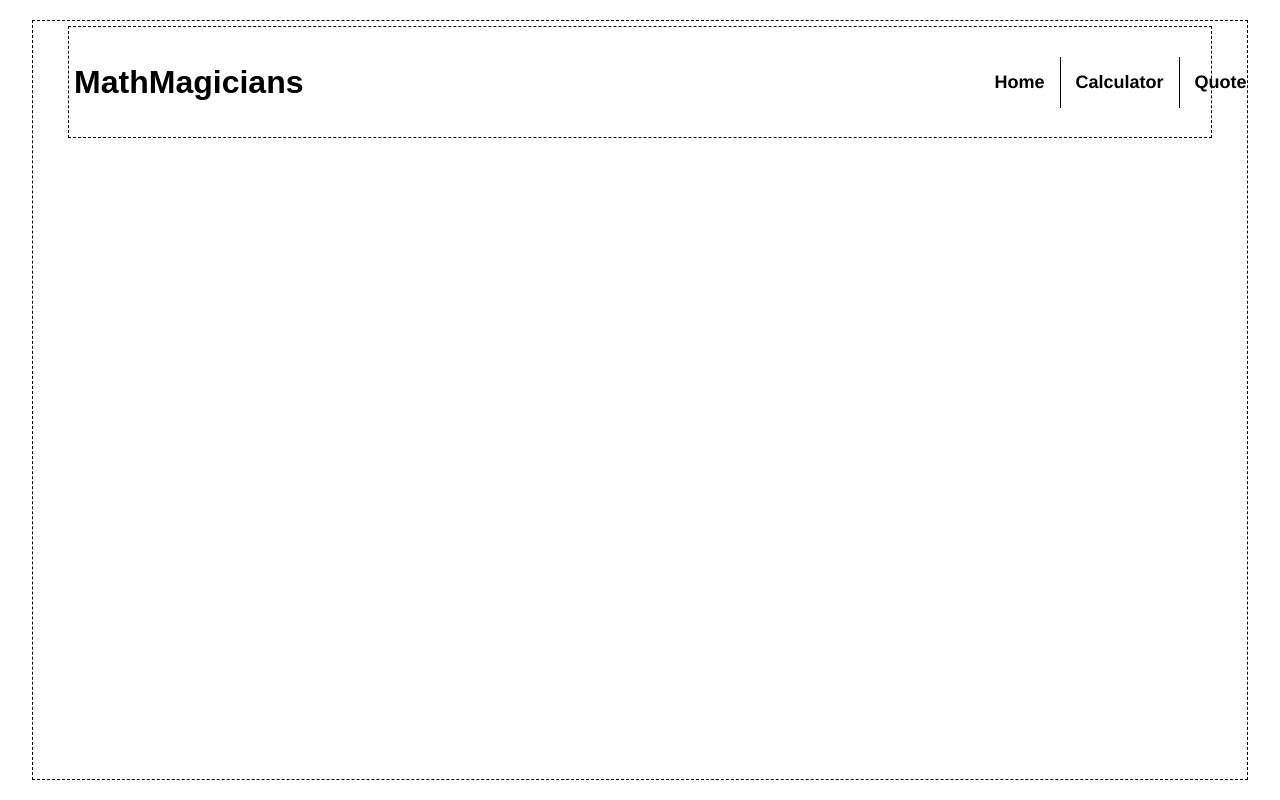
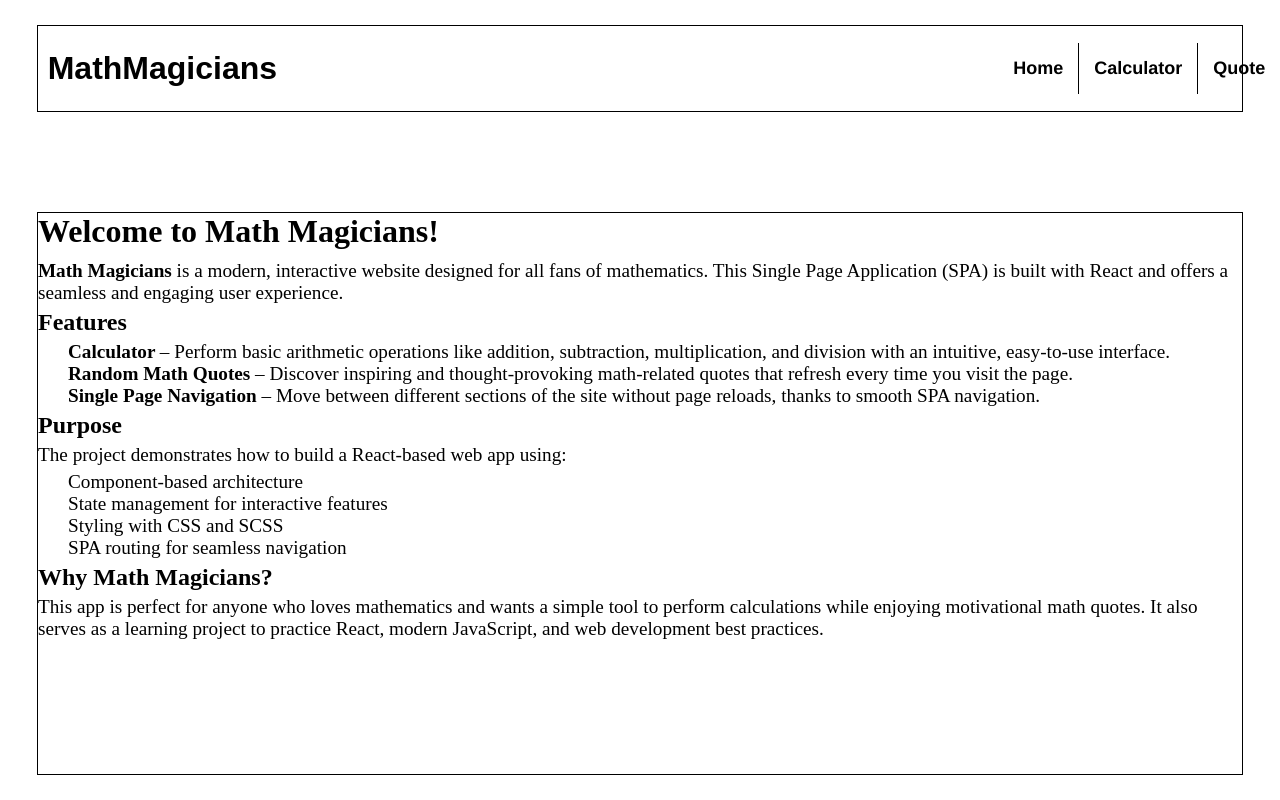
Before and after one commit to rocker-bell/MathMagicians, a React (Vite) app: page / in a window 1280 px wide. Built offline with nearby package versions, Linux system fonts and the light colour scheme.

Commit message:
Add HomePage webapp description - layout and minimal styles

```diff
--- a/src/Pages/HomePage.jsx
+++ b/src/Pages/HomePage.jsx
@@ -1,12 +1,55 @@
 import "../Styles/HomePage.css";
 import NavBar from "./Components/NavBar";
+
 export default function HomePage() {
-    return (
-        <>
-           <div className="HomePage-wrapper">
+  return (
+    <div className="HomePage-wrapper">
+      <NavBar />
 
-                <NavBar/>
-            </div>
-        </>
-    )
+      <main className="HomePage-mainContainer">
+        <h2 className="HomePage-mainContainer-title HomePage-mainContainer-title1">Welcome to Math Magicians!</h2>
+
+        <section className="HomePage-mainContainer-description">
+          <p className="HomePagedesc-p HomePagedesc-p1">
+            <strong>Math Magicians</strong> is a modern, interactive website designed for all fans of mathematics.
+            This Single Page Application (SPA) is built with React and offers a seamless and engaging user experience.
+          </p>
+
+          <h3 className="HomePagedesc-title HomePagedesc-title2">Features</h3>
+          <ul className="HomePagedesc-lists HomePagedesc-lists1">
+            <li className="HomePagedesc-lists-list">
+              <strong>Calculator </strong> – Perform basic arithmetic operations like addition, subtraction,
+              multiplication, and division with an intuitive, easy-to-use interface.
+            </li>
+            <li className="HomePagedesc-lists-list">
+              <strong>Random Math Quotes </strong> – Discover inspiring and thought-provoking math-related quotes
+              that refresh every time you visit the page.
+            </li>
+            <li className="HomePagedesc-lists-list">
+              <strong>Single Page Navigation </strong> – Move between different sections of the site without page
+              reloads, thanks to smooth SPA navigation.
+            </li>
+          </ul>
+
+          <h3 className="HomePagedesc-title HomePagedesc-title3">Purpose</h3>
+          <p className="HomePagedesc-p HomePagedesc-p2">
+            The project demonstrates how to build a React-based web app using:
+          </p>
+          <ul className="HomePagedesc-lists HomePagedesc-lists2">
+            <li className="HomePagedesc-lists-list">Component-based architecture</li>
+            <li className="HomePagedesc-lists-list">State management for interactive features</li>
+            <li className="HomePagedesc-lists-list">Styling with CSS and SCSS</li>
+            <li className="HomePagedesc-lists-list">SPA routing for seamless navigation</li>
+          </ul>
+
+          <h3 className="HomePagedesc-title HomePagedesc-title4">Why Math Magicians?</h3>
+          <p className="HomePagedesc-p HomePagedesc-p3">
+            This app is perfect for anyone who loves mathematics and wants a simple tool to perform calculations
+            while enjoying motivational math quotes. It also serves as a learning project to practice React, modern
+            JavaScript, and web development best practices.
+          </p>
+        </section>
+      </main>
+    </div>
+  );
 }
--- a/src/Styles/HomePage.css
+++ b/src/Styles/HomePage.css
@@ -1,11 +1,53 @@
 .HomePage-wrapper {
     width: 95%;
     height: 95%;
-    border: 1px dashed black;
+    /* border: 1px dashed black; */
     display: flex;
-    justify-content: space-evenly;
-    align-items: self-start;
-    flex-direction: row;
+    justify-content: flex-start;
+    align-items: center;
+    flex-direction: column;
     padding: 5px;
+    gap: 100px;
 
 }
+
+.HomePage-mainContainer {
+    width: 100%;
+    height: 100%;
+    border: 1px solid black;
+    display: flex;
+    justify-content: flex-start;
+
+    flex-direction: column;
+    gap: 10px;
+}
+
+
+.HomePagedesc-title {
+    font-size: x-large;
+    font-family: 'Times New Roman', Times, serif;
+}
+
+.HomePagedesc-lists {
+    list-style: none;
+}
+
+.HomePage-mainContainer-title {
+    font-size: xx-large;
+}
+
+.HomePage-mainContainer-description {
+    font-size: larger;
+   display: flex;
+    justify-content: flex-start;
+
+    flex-direction: column;
+    gap: 5px;
+
+}
+
+
+.HomePagedesc-lists1, .HomePagedesc-lists2  * {
+    text-indent: 30px;
+
+}
--- a/src/Styles/NavBar.css
+++ b/src/Styles/NavBar.css
@@ -1,7 +1,7 @@
 .NavBar-wrapper {
-    width: 95%;
+    width: 100%;
     height: 15%;
-    border: 1px dashed black;
+    border: 1px solid black;
     display: flex;
     justify-content: space-between;
     align-items: center;
```
